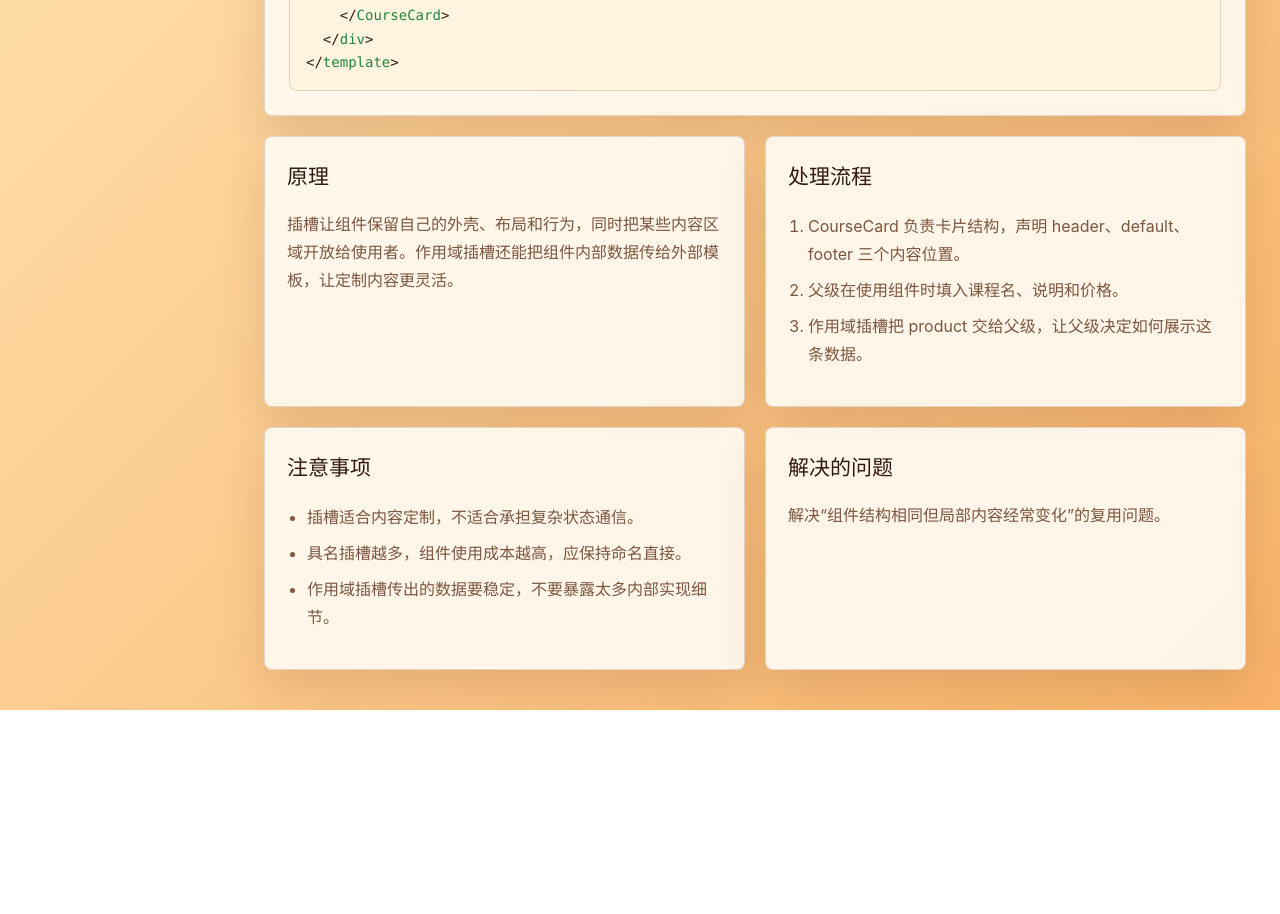
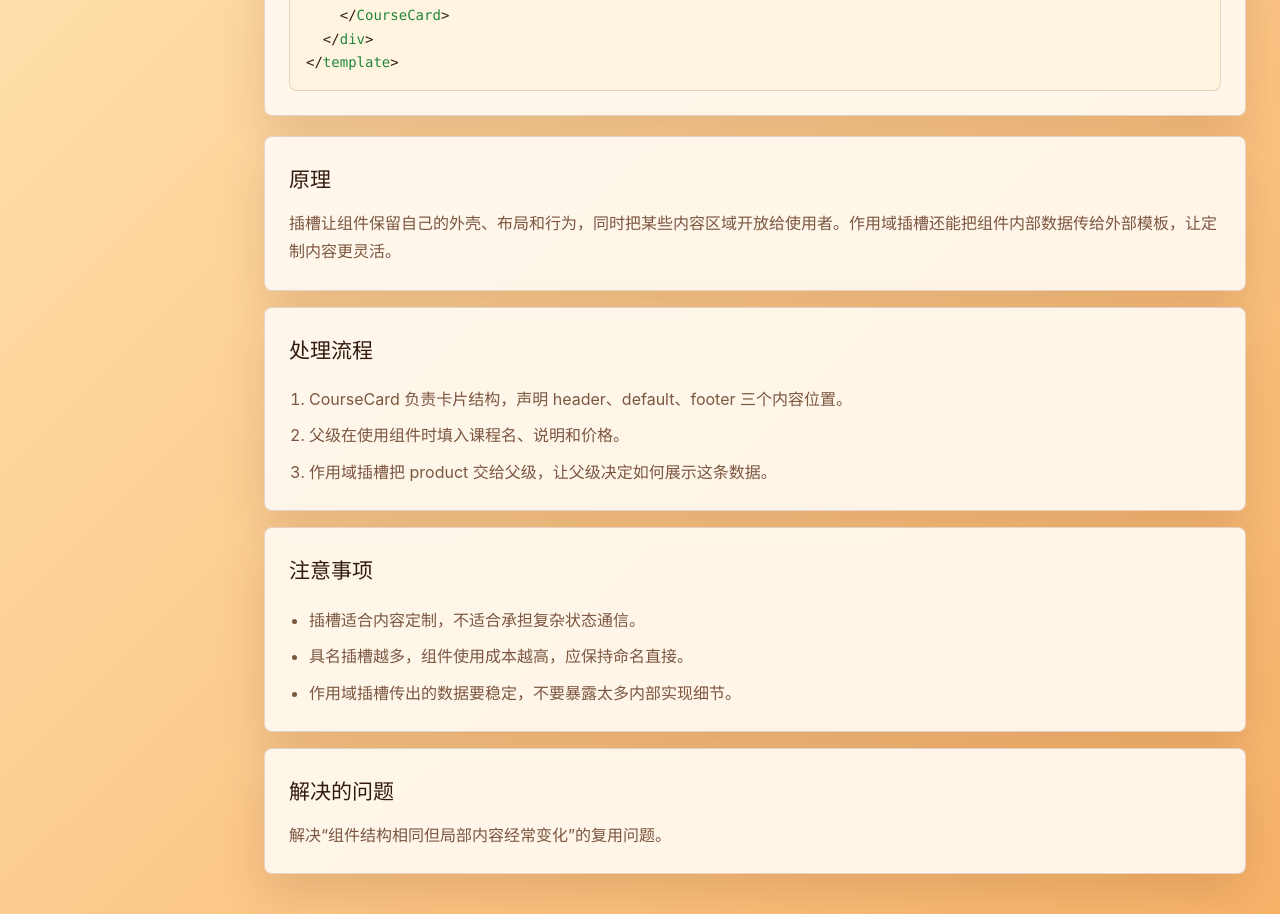
Before and after one commit to gzx-miller/total-vue, a Vue app: page /vue/k-8/slots in a window 1280 px wide. Shown: the part 1720-2634 px from the top of the page. Before the commit the page ends 2430 px from the top, so only its background shows below. Built offline with nearby package versions, Linux system fonts and the light colour scheme.

Commit message:
style: modernize scrollbars and detail layout

```diff
--- a/src/components/LessonPage.vue
+++ b/src/components/LessonPage.vue
@@ -88,24 +88,24 @@ function formatLessonId(id: string) {
           <CodeBlock :code="currentLesson.code" :language="currentLesson.language" />
         </section>
 
-        <section class="lesson-grid">
-          <article>
+        <section class="lesson-details">
+          <article v-if="currentLesson.principle">
             <h2>原理</h2>
             <p>{{ currentLesson.principle }}</p>
           </article>
-          <article>
+          <article v-if="currentLesson.flow.length">
             <h2>处理流程</h2>
             <ol>
               <li v-for="step in currentLesson.flow" :key="step">{{ step }}</li>
             </ol>
           </article>
-          <article>
+          <article v-if="currentLesson.notes.length">
             <h2>注意事项</h2>
             <ul>
               <li v-for="note in currentLesson.notes" :key="note">{{ note }}</li>
             </ul>
           </article>
-          <article>
+          <article v-if="currentLesson.problem">
             <h2>解决的问题</h2>
             <p>{{ currentLesson.problem }}</p>
           </article>
--- a/src/style.css
+++ b/src/style.css
@@ -29,6 +29,31 @@
 
 * {
   box-sizing: border-box;
+}
+
+* {
+  scrollbar-color: rgba(143, 47, 24, 0.5) rgba(255, 244, 223, 0.7);
+  scrollbar-width: thin;
+}
+
+*::-webkit-scrollbar {
+  width: 10px;
+  height: 10px;
+}
+
+*::-webkit-scrollbar-track {
+  background: rgba(255, 244, 223, 0.72);
+  border-radius: 999px;
+}
+
+*::-webkit-scrollbar-thumb {
+  border: 2px solid rgba(255, 244, 223, 0.72);
+  border-radius: 999px;
+  background: linear-gradient(180deg, rgba(217, 75, 38, 0.72), rgba(123, 53, 29, 0.72));
+}
+
+*::-webkit-scrollbar-thumb:hover {
+  background: linear-gradient(180deg, rgba(217, 75, 38, 0.9), rgba(123, 53, 29, 0.88));
 }
 
 body {
@@ -302,7 +327,7 @@ li + li {
 
 .lesson-header,
 .lesson-section,
-.lesson-grid article,
+.lesson-details article,
 .demo-card {
   min-width: 0;
   border: 1px solid rgba(123, 53, 29, 0.18);
@@ -354,20 +379,30 @@ li + li {
   padding: 24px;
 }
 
-.lesson-grid {
+.lesson-details {
   display: grid;
-  grid-template-columns: repeat(2, minmax(0, 1fr));
-  gap: 20px;
+  grid-template-columns: 1fr;
+  gap: 16px;
 }
 
-.lesson-grid article {
-  padding: 22px;
-  line-height: 1.75;
+.lesson-details article {
+  padding: 24px;
+  line-height: 1.78;
 }
 
-.lesson-grid p,
-.lesson-grid li {
+.lesson-details h2 {
+  margin-bottom: 10px;
+}
+
+.lesson-details p,
+.lesson-details li {
   color: var(--muted);
+}
+
+.lesson-details p,
+.lesson-details ol,
+.lesson-details ul {
+  margin-bottom: 0;
 }
 
 .demo-card {
@@ -502,7 +537,7 @@ li + li {
     padding: 18px;
   }
 
-  .lesson-grid {
+  .lesson-details {
     grid-template-columns: 1fr;
   }
 
```
